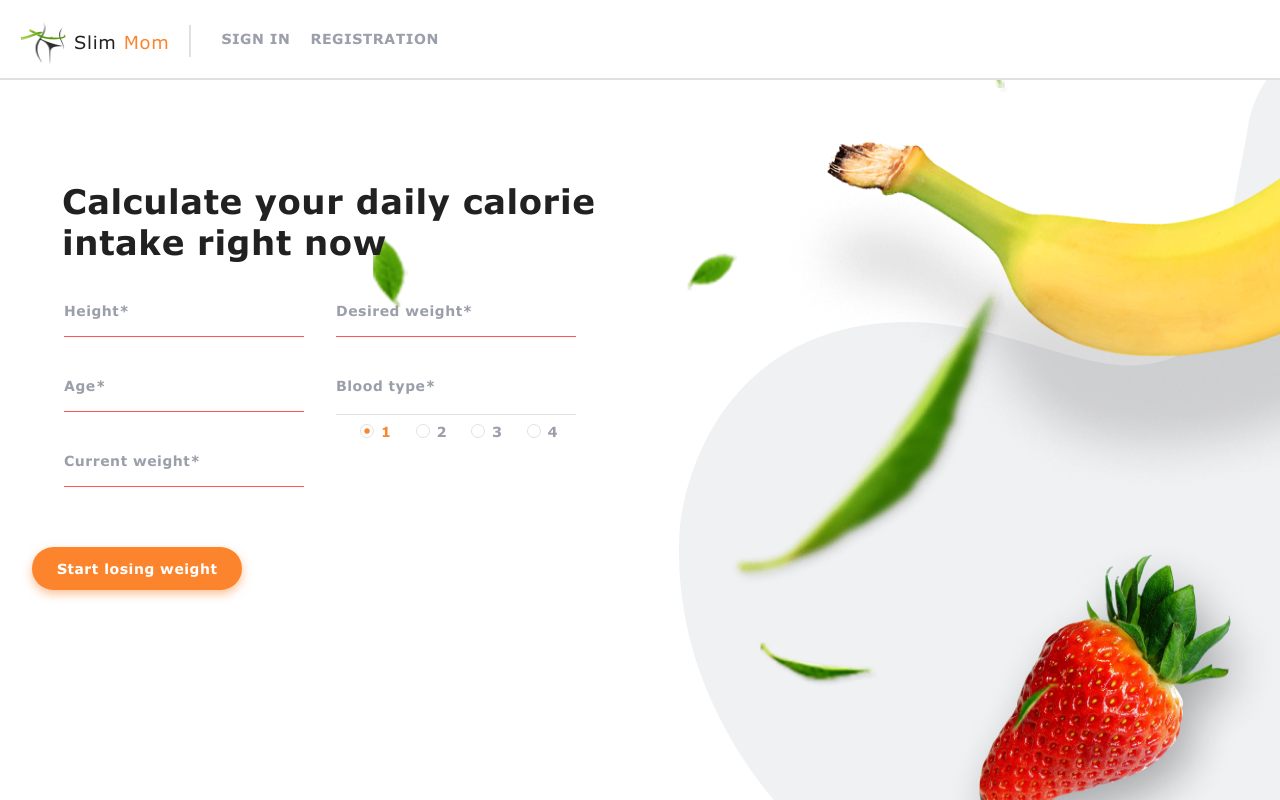
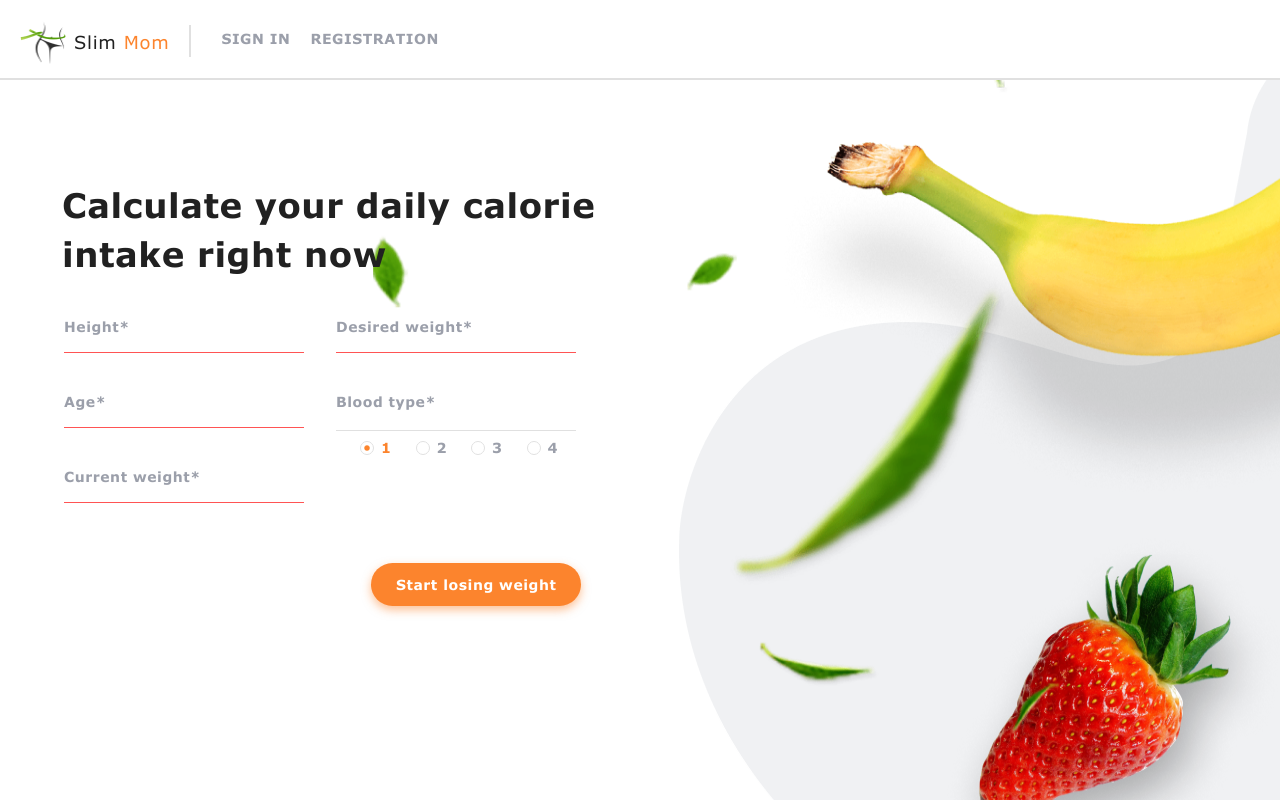
Before and after one commit to MarinaTripetska/slim-mom-front, a React (Create React App) app: page / in a window 1280 px wide. Built offline with nearby package versions, Linux system fonts and the light colour scheme.

Commit message:
fix style CalculatorPage

```diff
--- a/src/components/DailyCaloriesForm/DailyCaloriesForm.styles.js
+++ b/src/components/DailyCaloriesForm/DailyCaloriesForm.styles.js
@@ -1,5 +1,6 @@
 import styled from 'styled-components';
 import { Field, Form } from 'formik';
+import { breakpoints } from '../../assets/sizes';
 
 const FormDiv = styled.div`
   display: flex;
@@ -19,14 +20,14 @@ const LblDiv1 = styled.div`
 
 const FormP = styled.p`
   margin-left: 30px;
+  font-size: 18px;
   font-family: 'Verdana';
   font-style: normal;
+  line-height: 1.206;
   font-weight: 700;
-  font-size: 34px;
-  line-height: 1.206;
   color: #212121;
-  @media (max-width: 320px) {
-    font-size: 18px;
+  @media (min-width: 768px) {
+    font-size: 34px;
     line-height: 1.444;
   }
 `;
@@ -143,16 +144,23 @@ const RadioInp = styled(Field)`
 `;
 
 const BtnDiv = styled.div`
-  margin-top: 60px;
+  // margin-top: 60px;
 
-  // margin-left: 350px;
-  padding-bottom: 60px;
-  @media (max-width: 768px) {
-    margin: 40px 0 auto;
-    //padding-bottom: 60px;
-    @media (min-width: 1280px) {
-      margin-left: auto;
-    }
+  // margin-left: 32px;
+  // padding-bottom: 60px;
+  // @media (max-width: 768px) {
+  //   margin: 40px auto 0 auto;
+  //   //padding-bottom: 60px;
+  //   @media (min-width: 1280px) {
+  //     margin-left: auto;
+  //   }
+  // }
+  margin: 40px auto 0 auto;
+  @media ${breakpoints.tablet} {
+    margin: 60px auto 0 32px;
+  }
+  @media ${breakpoints.desktop} {
+    margin: 60px 0px 0 339px;
   }
 `;
 
--- a/src/components/RightSideBar/RightSideBar.styles.js
+++ b/src/components/RightSideBar/RightSideBar.styles.js
@@ -15,7 +15,7 @@ const SideBarDiv = styled.div`
   flex-direction: column;
   align-items: center;
   justify-content: center;
-  @media (max-width: 1280px) {
+  @media (max-width: 1279px) {
     height: auto;
     max-height: fit-content;
     max-width: 100vw;
--- a/src/pages/CalculatorPage/CalculatorPage.jsx
+++ b/src/pages/CalculatorPage/CalculatorPage.jsx
@@ -1,17 +1,15 @@
 import DailyCaloriesForm from '../../components/DailyCaloriesForm';
-//import { PageWrapper } from './CalculatorPage.styled';
 import RightSideBar from 'components/RightSideBar';
 import { Section } from './CalculatorPage.styled';
-import Container from '../../components/Container';
-import { ContainerBar } from './CalculatorPage.styled';
+import { ContainerBar, ContainerForm } from './CalculatorPage.styled';
 
 const CalculatorPage = () => {
   return (
     <>
       <Section>
-        <Container>
+        <ContainerForm>
           <DailyCaloriesForm />
-        </Container>
+        </ContainerForm>
         <ContainerBar>
           <RightSideBar />
         </ContainerBar>
--- a/src/pages/CalculatorPage/CalculatorPage.styled.js
+++ b/src/pages/CalculatorPage/CalculatorPage.styled.js
@@ -21,6 +21,23 @@ export const Section = styled.div`
     display: flex;
   }
 `;
+export const ContainerForm = styled.div`
+  margin: auto;
+  @media ${breakpoints.maxTablet} {
+    width: 320px;
+    padding: 32px 20px 41px;
+  }
+  @media ${breakpoints.tablet} {
+    width: 768px;
+    padding: 68px 32px 48px;
+  }
+  @media ${breakpoints.desktop} {
+    width: 100%;
+    padding: 150px 16px 111px 16px;
+  }
+
+  }
+`;
 
 export const ContainerBar = styled.div`
   margin: auto;
@@ -35,7 +52,7 @@ export const ContainerBar = styled.div`
   }
   @media ${breakpoints.desktop} {
     width: 1280px;
-    padding: 0 16px;
+    //padding: 0 16px;
     margin-left: auto;
   }
 `;
```
